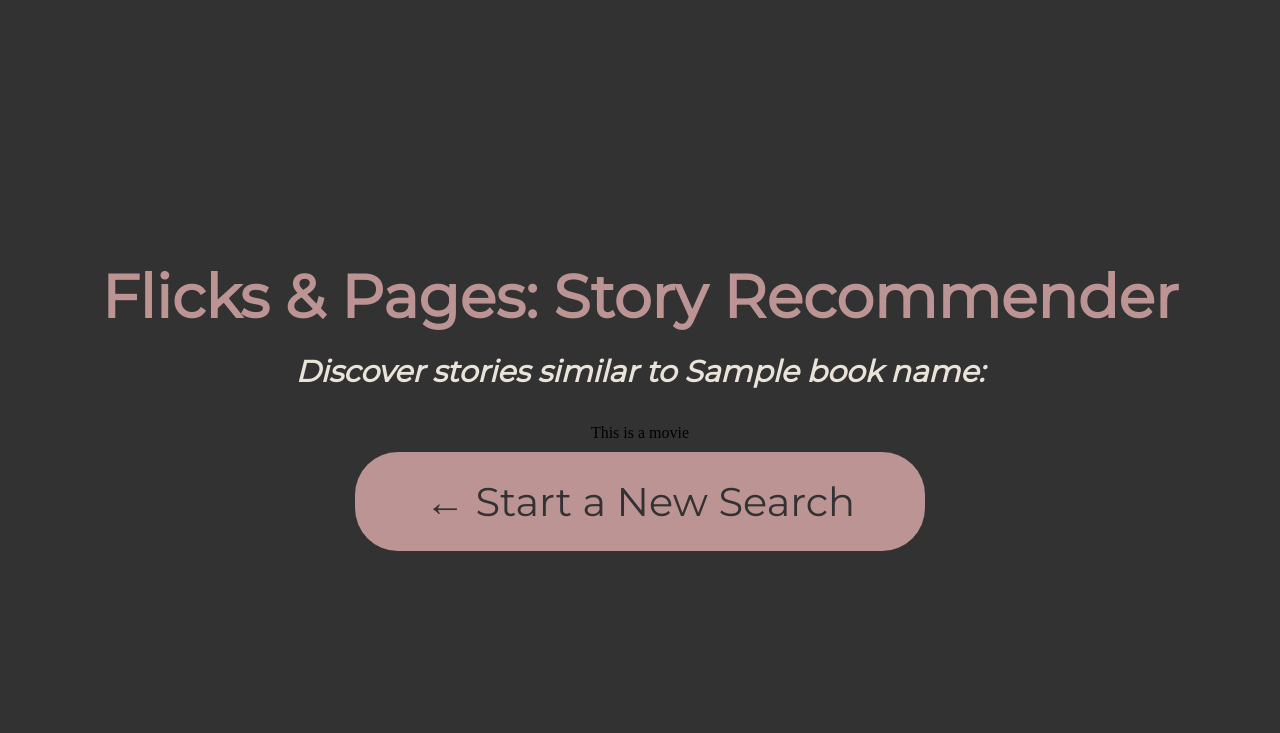
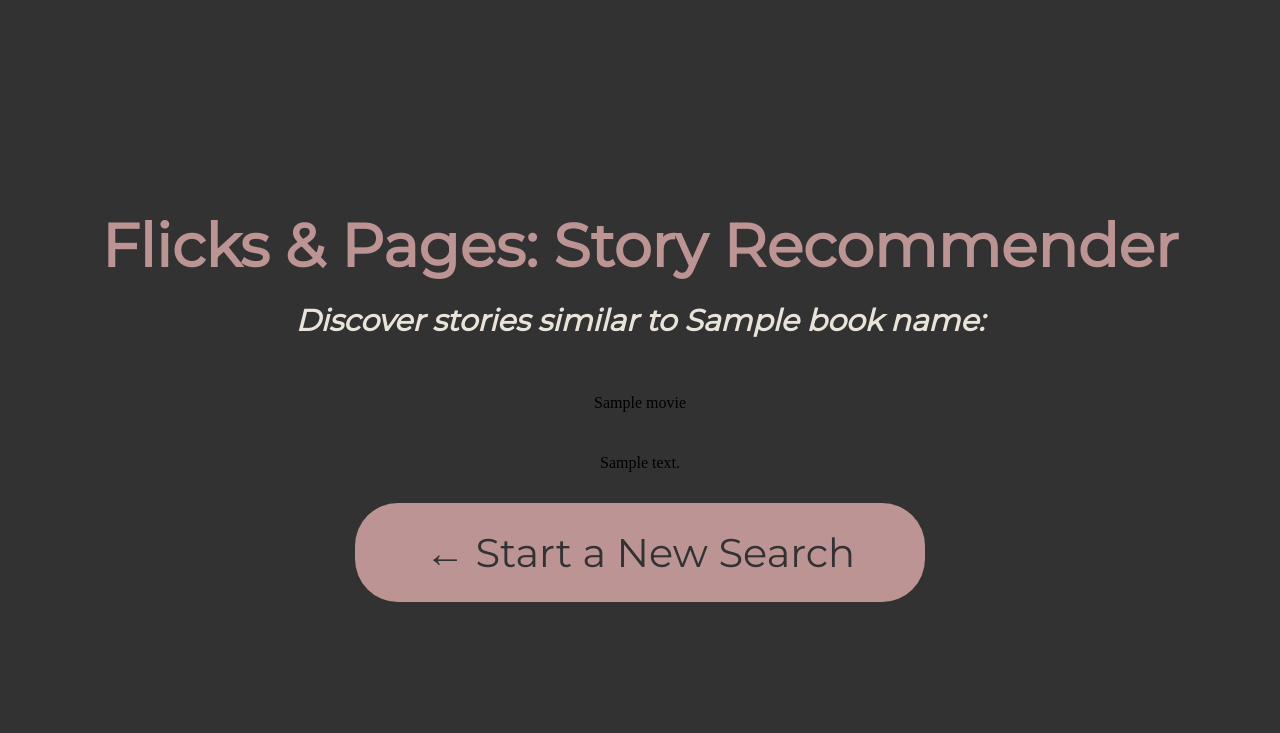
Before and after one commit to lanaramadan/flicks-and-pages, a Flask app: template templates/results.html in a window 1280 px wide. Shown: the top 733 px of the page. Run offline with Flask 3, Linux system fonts and the light colour scheme; the template is opened without the code that fills it: most values are stand-ins (such as "Sample title", 1, 10 or a date in 2020); parts of the project's set-up code (start-up, migrations or seed data) failed here and were passed over.

Commit message:
Getting the book description from Google Books API
API call to get the book description

```diff
--- a/app.py
+++ b/app.py
@@ -1,14 +1,31 @@
 from flask import Flask, render_template, url_for, request, redirect
-import book2movie
+import os
+import pandas as pd
+import book2movie, book_api
 
 app = Flask(__name__)
+
+def get_movie_data():
+    """Return the path to the file with the movie data"""
+    root_path = app.root_path
+    file_name = "tmdb_5000_movies.csv"
+    file_path = os.path.join(root_path, "data", file_name)
+
+    movie_data = pd.read_csv(file_path)
+
+    return movie_data
+
 
 @app.route('/', methods=['POST', 'GET'])
 def generate():
     if request.method == "POST":
         # if "generate recommendations" button is clicked, load the results page
-        book_name = request.form['book-name'].title()
-        movies = book2movie.get_movies(book_name)
+        book_name = request.form['book-name'].title().strip()
+        book_description = book_api.get_book_description(book_name.replace(" ", "+"))
+
+        movies = book2movie.get_movies(book_name, get_movie_data(), book_description)
+
+
         return render_template('results.html', book_name=book_name, movies=movies)
     else:
         # otherwise, load the home page
@@ -16,4 +33,6 @@ def generate():
 
 
 if __name__ == "__main__":
-    app.run(debug=True)
+    movie_data = get_movie_data()
+    book2movie.get_movies("Dune", get_movie_data())
+    # app.run(debug=True)
--- a/static/css/style.css
+++ b/static/css/style.css
@@ -79,3 +79,22 @@ body {
     text-align: center;
     color: #323232;
     }
+
+.movie-recs {
+    display: flex;
+    gap: 40px;
+    /* align-items: center;
+    justify-content: center; */
+    padding: 5px 0px;
+
+}
+
+.movie {
+    display: flex;
+    flex-direction: column;
+    justify-content: center;
+    align-items: center;
+    gap: 10px;
+
+
+}
--- a/templates/results.html
+++ b/templates/results.html
@@ -20,7 +20,11 @@
     {% else %}
     <div class="movie-recs">
         {% for movie in movies %}
-            <div class="movie">This is a movie</div>
+            <div class="movie">
+                <p class="movie-title">{{movie.title}}</p>
+                <!-- img goes here -->
+                <p class="movie-description">{{movie.description}}</p>
+            </div>
         {% endfor %}
         </div>
     {% endif %}
```
Also changed, not shown: book2movie.py (+26 -8 lines), book_api.py (added, +26 -0 lines), 1 other file.
